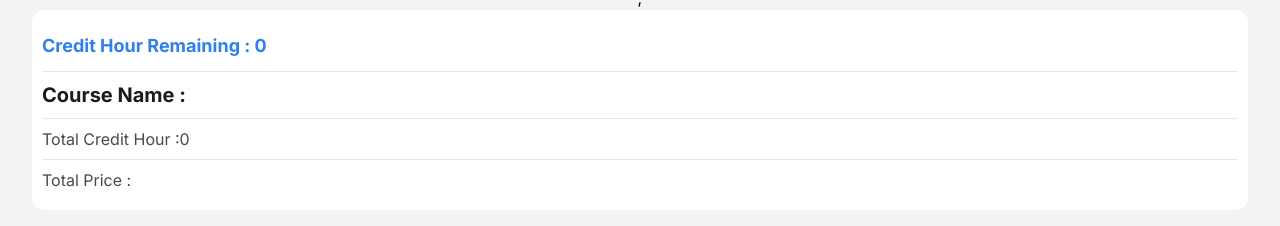
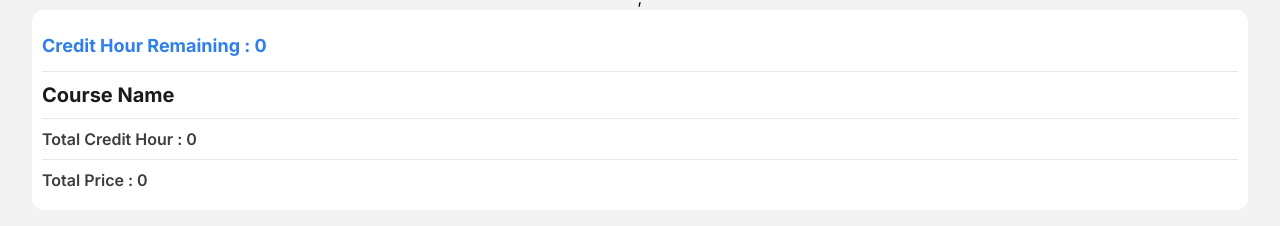
Before and after one commit to gfaruk02/course-registration, a React (Vite) app: page / in a window 1280 px wide. Shown: the part 4725-4951 px from the top of the page. Built offline with nearby package versions, Linux system fonts and the light colour scheme.

Commit message:
create useState for calculate total prices and set this UI

```diff
--- a/src/components/cards/Cards.jsx
+++ b/src/components/cards/Cards.jsx
@@ -9,7 +9,7 @@ const Cards = () => {
  const [selectedCard, setSelectCard]=useState([])
  const [totalCredit, setTotalCredit] = useState(0);
  const [remaining, setRemaining] = useState(0);
-
+ const [totalCost, setTotalCOst] = useState(0);
 
     useEffect(()=>{
         fetch("./Data.json")
@@ -21,6 +21,7 @@ const Cards = () => {
 
             const inExist = selectedCard.find(cardItem => cardItem.id == card.id);
             let newCredit = card.credit;
+            let cost = card.price;
             if(inExist){
               return  alert("You've already selected in this course.");
             }
@@ -28,14 +29,17 @@ const Cards = () => {
                 selectedCard.forEach(item=>{
                     // count = count + item.salary;
                     newCredit += item.credit;
+                    cost=cost+item.price;
                 });
                 const totalRemainng = 20 - newCredit;
 
                 if(newCredit > 20){
                   return  alert('Your course credit limit has been reached.')
                 }else{
+
                     setTotalCredit(newCredit);
                     setRemaining(totalRemainng);
+                    setTotalCOst(cost)
 
                     setSelectCard([...selectedCard, card]);
                 //    if(totalRemainng < 0 && totalRemainng == 0){
@@ -69,6 +73,7 @@ const Cards = () => {
                 <Cart selectedCard={selectedCard}
                     totalCredit={totalCredit}
                     remaining={remaining}
+                    totalCost={totalCost}
                 > </Cart>
             </div>
            </div>
--- a/src/components/cart/Cart.jsx
+++ b/src/components/cart/Cart.jsx
@@ -1,20 +1,20 @@
 import PropTypes from 'prop-types';
-const Cart = ({selectedCard, totalCredit, remaining}) => {
+const Cart = ({selectedCard, totalCredit, remaining, totalCost}) => {
     return (
         <div>
             <div className="right">
             <div  className="cart-content">
                     <h2>Credit Hour Remaining : {remaining} </h2>
                     <hr />
-                    <h1>Course Name : </h1>
+                    <h1>Course Name </h1>
                 {
                     selectedCard.map((card) => (
 
 
-                    <div  key={card.id}>
+                    <div className='pl-3' key={card.id}>
 
-                        <ol className="order-last">
-                        <li > {card.course_name} </li>
+                        <ol >
+                        <li className='list-decimal'> {card.course_name} </li>
                         </ol>
                     </div>
 
@@ -25,9 +25,9 @@ const Cart = ({selectedCard, totalCredit, remaining}) => {
 
                 }
                 <hr />
-                        <h3>Total Credit Hour :{totalCredit}</h3>
+                        <h3>Total Credit Hour : {totalCredit}</h3>
                         <hr />
-                        <h3>Total Price : </h3>
+                        <h3>Total Price : {totalCost} </h3>
                     </div>
 
 
@@ -39,6 +39,7 @@ const Cart = ({selectedCard, totalCredit, remaining}) => {
 Cart.propTypes = {
     selectedCard: PropTypes.array,
     totalCredit: PropTypes.number,
-    remaining: PropTypes.number
+    remaining: PropTypes.number,
+    totalCost: PropTypes.number
 }
 export default Cart;
--- a/src/index.css
+++ b/src/index.css
@@ -80,14 +80,14 @@ body{
 }
 .cart-content li{
   padding-bottom: 4px;
-  color: rgba(28, 27, 27, 0.60);
+  color: rgba(22, 22, 22, 0.6);
   font-size: 14px;
   font-weight: 400;
   line-height: 30px;
 }
 .cart-content h3{
   padding: 8px 0px;
-  color: rgba(28, 27, 27, 0.80);
+  color: rgba(14, 13, 13, 0.8);
   font-size: 16px;
-  font-weight: 500;
+  font-weight: 600;
 }
```
